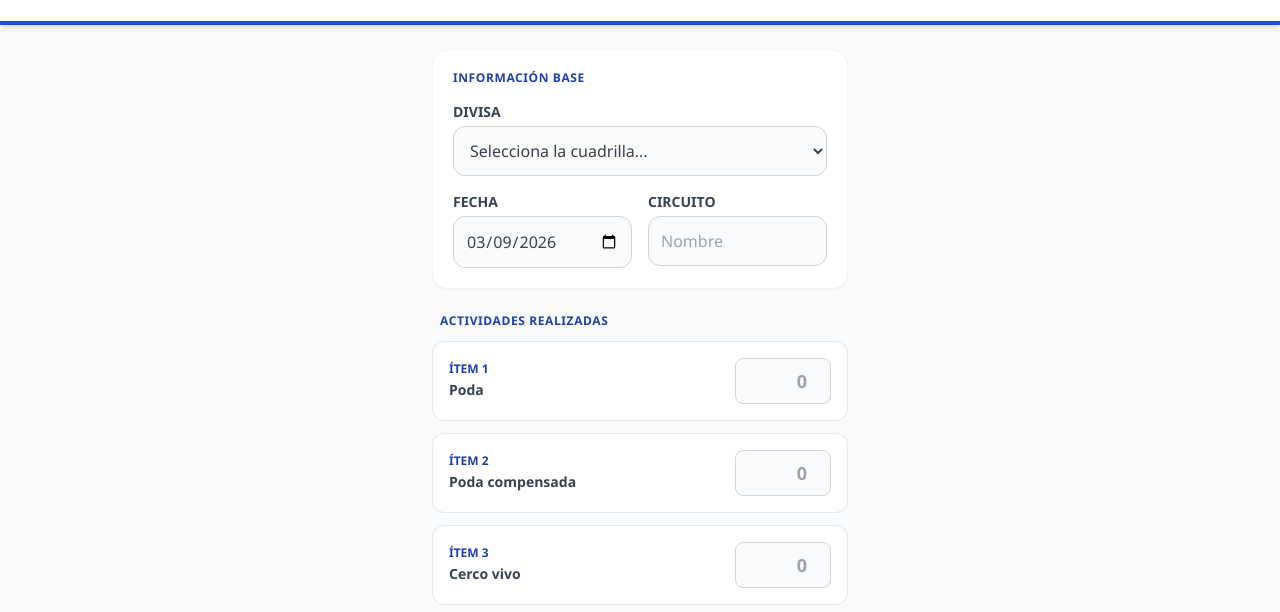
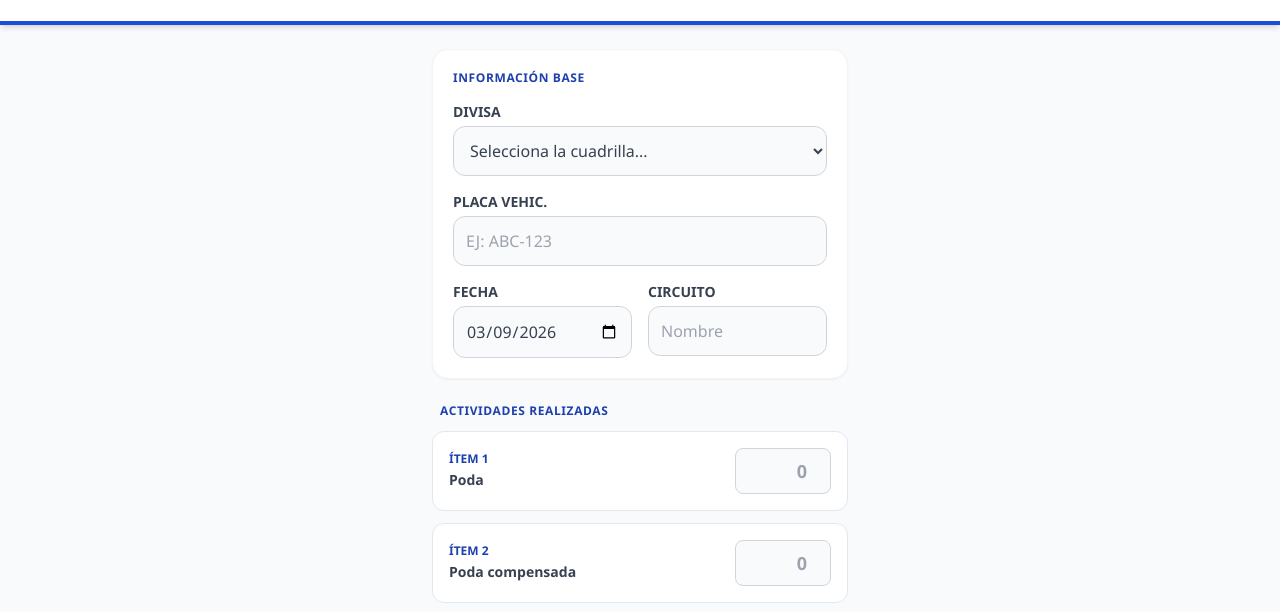
Before and after one commit to Pabloh1793/reporte-diario-poda, a plain HTML site: page index.html in a window 1280 px wide. Shown: the part 175-787 px from the top of the page. Drawn offline with nearby package versions, Linux system fonts and the light colour scheme.

Commit message:
Update index.html

```diff
--- a/index.html
+++ b/index.html
@@ -75,6 +75,12 @@
                         <option value="E_MP316">E_MP316</option>
                         <option value="E_MP549">E_MP549</option>
                     </select>
+                </div>
+
+                <div>
+                    <label class="block text-sm font-semibold text-gray-700">PLACA VEHIC.</label>
+                    <input type="text" name="PLACA_VEHIC" id="placa" placeholder="Ej: ABC-123" required
+                        class="w-full mt-1 p-3 bg-gray-50 border border-gray-300 rounded-xl focus:outline-none focus:ring-2 focus:ring-blue-500 text-gray-700 uppercase">
                 </div>
 
                 <div class="grid grid-cols-2 gap-4">
```
